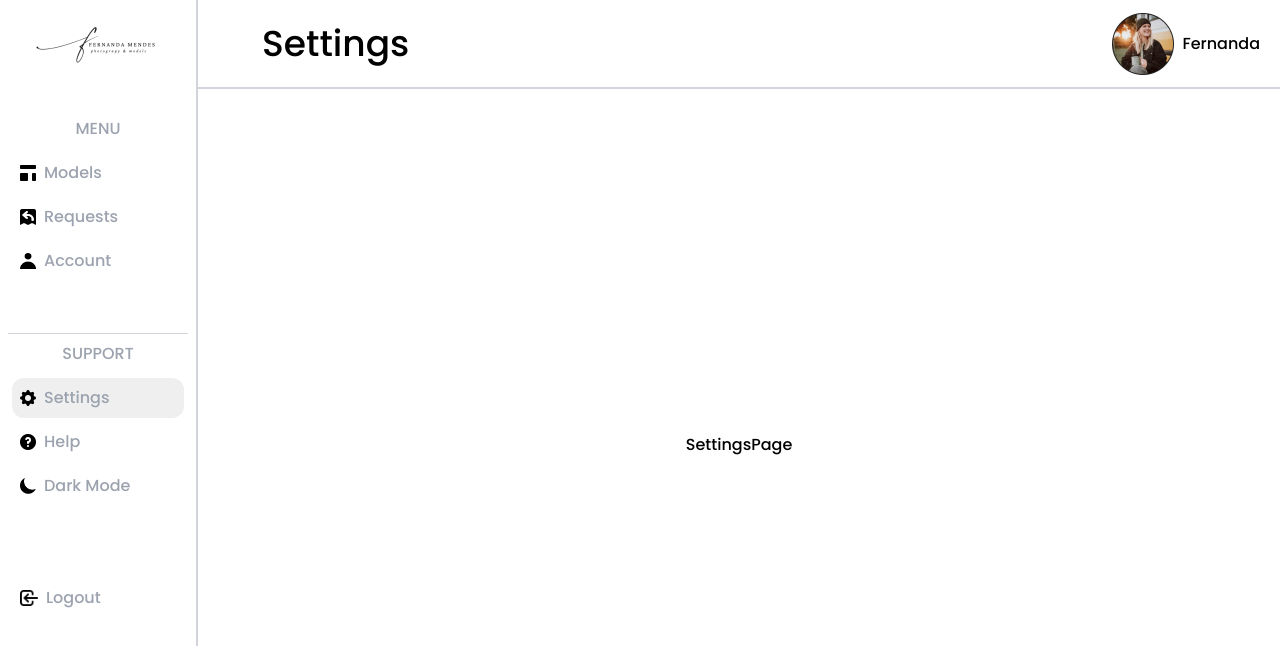
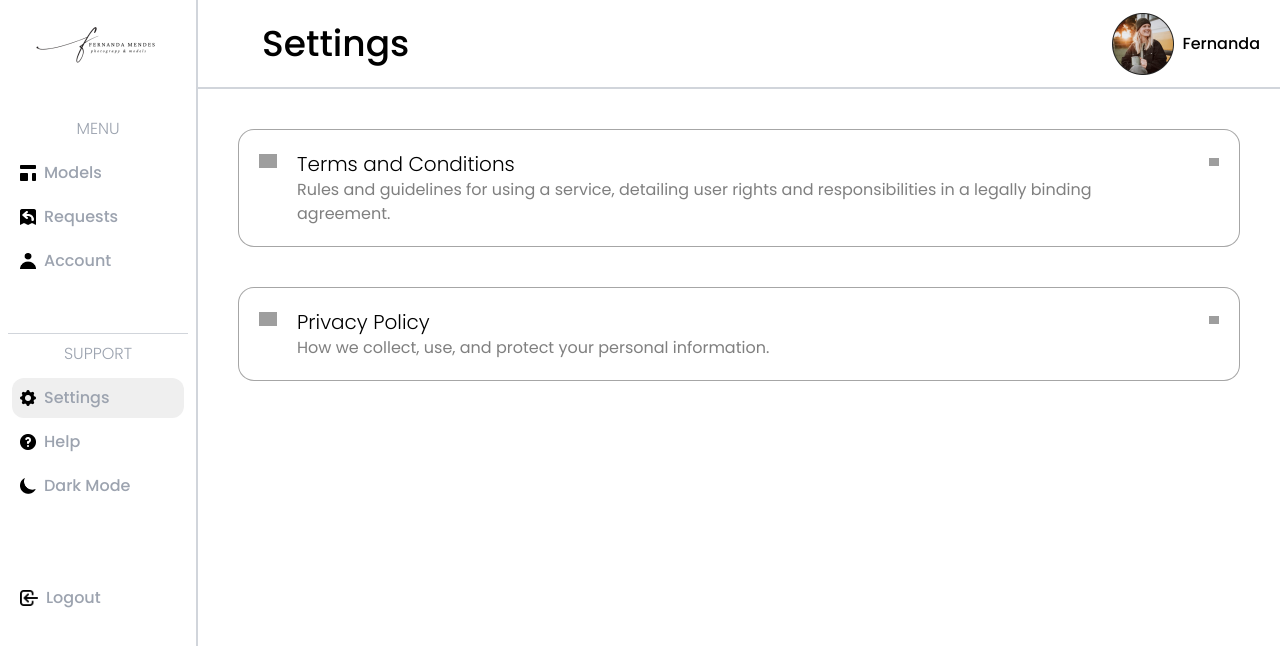
Before and after one commit to Models-App-Project/WebPageAdmin, a Next.js app: page /dashboard/settings in a window 1280 px wide. Shown: the top 646 px of the page. Built offline with nearby package versions, Linux system fonts and the light colour scheme; grey boxes are pictures that could not be loaded.

Commit message:
Criação da página de Settings e seus devidos componentes

```diff
--- /dev/null
+++ b/src/app/dashboard/components/SettingsButton.tsx
@@ -0,0 +1,51 @@
+import Image from "next/image";
+
+type ButtonType = "button" | "submit" | "reset";
+
+interface IconThemes {
+    dark: string;
+    light: string
+}
+
+/* Componente criado para abranger botões adicionais */
+
+const SettingsButton = ({
+
+    type = "button",
+    children,
+    onClick,
+    srcs,
+    theme
+}: {
+    type?: ButtonType;
+    children?: React.ReactElement;
+    onClick?: React.MouseEventHandler<HTMLButtonElement>;
+    srcs: IconThemes,
+    theme: string
+
+}) => {
+
+    return (
+
+        <button
+        onClick={onClick}
+        type={type}
+        className={`w-full bg-white hover:bg-gradient-to-tr from-white to-neutral-200 p-5 border border-opacity-35 border-black rounded-2xl
+                    dark:bg-gradient-to-t dark:from-neutral-900 dark:to-neutral-700 dark:border-white dark:border-opacity-35`}>
+
+            <div className="flex items-start gap-x-5">
+
+                <div className="max-h-full py-1">
+                    <Image src={theme == "dark" ? srcs.dark : srcs.light} width={18} height={18} alt=""/>
+                </div>
+                {children}
+                <div className="max-h-full py-2">
+                    <Image src={theme == "dark" ? "/darkSettingsArrow.png" : "/lightSettingsArrow.png"} width={10} height={18} alt=""/>
+                </div>
+
+            </div>
+        </button>
+    )
+}
+
+export default SettingsButton
--- a/src/app/dashboard/settings/page.tsx
+++ b/src/app/dashboard/settings/page.tsx
@@ -1,5 +1,50 @@
+"use client"
+
+import { useSelector } from "react-redux";
+import SettingsButton from "../components/SettingsButton";
+import { Poppins } from "next/font/google";
+
+const poppinsLight = Poppins({ weight: "300", subsets: ["latin"] });
+const poppinsNormal = Poppins({ weight: "400", subsets: ["latin"] });
+
 const SettingsPage = () => {
-    return <div>SettingsPage</div>;
+
+    const theme = useSelector(
+        (state: {
+            theme: {
+                value: string;
+            };
+        }) => state.theme.value
+    )
+
+    return (
+        /* Estilização do campo externo em volta dos botões */
+        <div className="w-full h-full flex flex-col gap-y-10 p-10 text-black dark:text-white bg-white dark:bg-neutral-800">
+
+        <SettingsButton srcs={{dark: "/darkSettingsTerms.png", light: "/lightSettingsTerms.png"}} theme={theme}>
+
+            <div className="grow max-h-full font-sans text-start">
+                <div className={`text-xl ${poppinsLight.className}`}>Terms and Conditions</div>
+                <div className={`text-base text-black text-opacity-50 dark:text-white dark:text-opacity-75 ${poppinsNormal.className}`}>
+                    Rules and guidelines for using a service, detailing user rights and responsibilities in a legally binding agreement.
+                </div>
+            </div>
+
+        </SettingsButton>
+
+        <SettingsButton srcs={{dark: "/darkSettingsPrivacy.png", light: "/lightSettingsPrivacy.png"}} theme={theme}>
+
+            <div className="grow max-h-full font-sans text-start">
+                <div className={`text-xl ${poppinsLight.className}`}>Privacy Policy</div>
+                <div className={`text-base text-black text-opacity-50 dark:text-white dark:text-opacity-75 ${poppinsNormal.className}`}>
+                    How we collect, use, and protect your personal information.
+                </div>
+            </div>
+
+        </SettingsButton>
+
+        </div>
+    )
 };
 
 export default SettingsPage;
```
